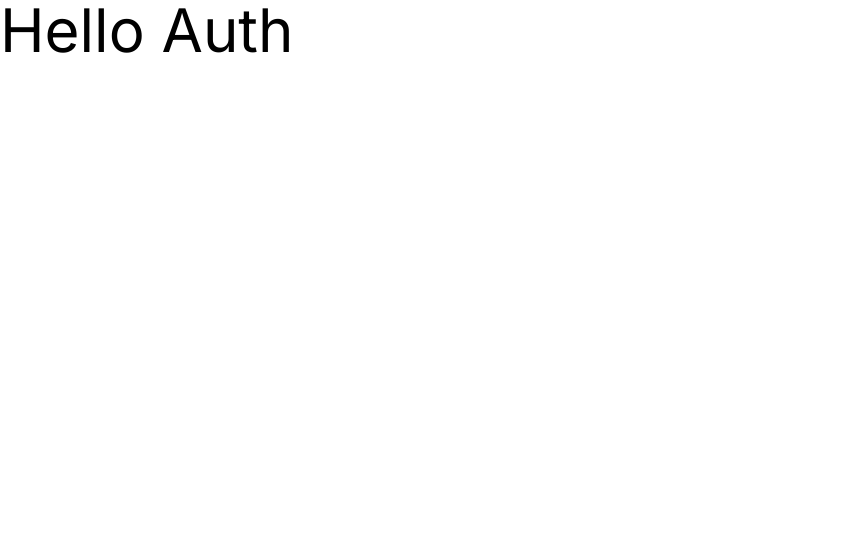
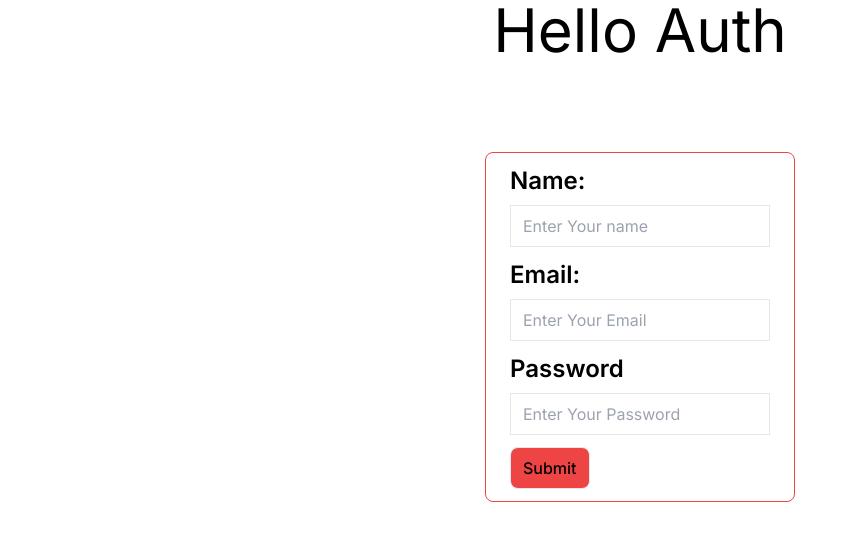
Before and after one commit to Talha-H/auth-next, a Next.js app: page / in a window 1280 px wide. Shown: the top 540 px of the page, without its empty margins (0-853 px from the left). Built offline with nearby package versions, Linux system fonts and the light colour scheme.

Commit message:
From done

```diff
--- /dev/null
+++ b/src/app/component/form.jsx
@@ -0,0 +1,54 @@
+import React from "react";
+
+const Form = () => {
+  return (
+    <div className="flex justify-center items-center mx-auto mt-20">
+      <form className="border rounded-lg  border-red-500 gap-y-3 px-6 py-3 border-black/45">
+        <div className="flex flex-col  gap-y-2">
+          <label htmlFor="name" className="font-semibold text-2xl ">
+            Name:
+          </label>
+          <input
+            type="text"
+            name="name"
+            id="name"
+            placeholder="Enter Your name"
+            className=" border active:outline outline-none px-3 py-2"
+          />
+        </div>
+        <div className="flex flex-col mt-3 gap-y-2">
+          <label htmlFor="name" className="font-semibold text-2xl ">
+            Email:
+          </label>
+          <input
+            type="email"
+            name="email"
+            id="email"
+            placeholder="Enter Your Email"
+            className=" border active:outline outline-none px-3 py-2"
+          />
+        </div>
+        <div className="flex flex-col mt-3 gap-y-2">
+          <label htmlFor="name" className="font-semibold text-2xl ">
+            Password
+          </label>
+          <input
+            type="number"
+            name="number"
+            id="number"
+            placeholder="Enter Your Password"
+            className=" border active:outline outline-none px-3 py-2"
+          />
+        </div>
+        <button
+          type="submit"
+          className="mt-3 bg-red-500 px-3 py-2 rounded-lg text-center font-medium hover:bg-transparent border"
+        >
+          Submit
+        </button>
+      </form>
+    </div>
+  );
+};
+
+export default Form;
--- a/src/app/page.js
+++ b/src/app/page.js
@@ -1,9 +1,11 @@
 import Image from "next/image";
+import Form from "./component/form";
 
 export default function Home() {
   return (
-    <div>
-      <h1 className="text-6xl">Hello Auth</h1>
+    <div className="flex flex-col gap-y-3">
+      <h1 className="text-6xl text-center ">Hello Auth</h1>
+      <Form/>
     </div>
   );
 }
```
Also changed, not shown: src/app/api/auth/[...nextauth].js (added).
